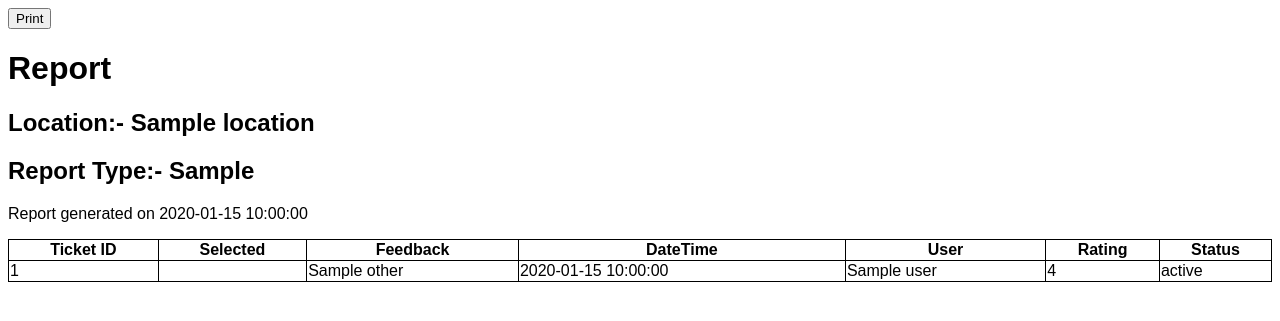
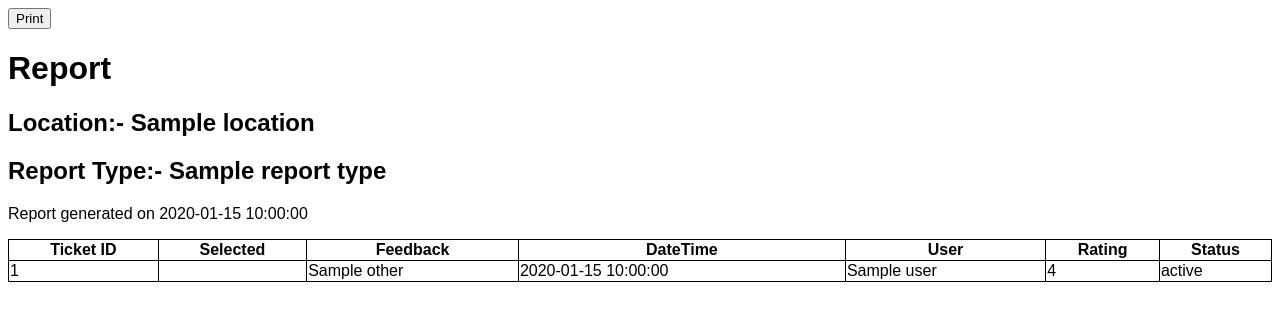
Before and after one commit to chetan0402/TidyTrack, a FastAPI app: template templates/generate_report.html in a window 1280 px wide. Shown: the top 321 px of the page. Run offline with FastAPI, Linux system fonts and the light colour scheme; the template is opened without the code that fills it: most values are stand-ins (such as "Sample title", 1, 10 or a date in 2020); parts of the project's set-up code (start-up, migrations or seed data) failed here and were passed over.

Commit message:
template UI

```diff
--- a/fastapi_app.py
+++ b/fastapi_app.py
@@ -271,7 +271,7 @@ def printReport(request: Request, report_id: str, db: Session = Depends(get_db))
         "time_rn": int(time.time()),
         "request": request,
         "location": all_data[0].location,
-        "report_type": ReportType(all_data[0].type).name,
+        "report_type": ReportType(all_data[0].type),
         "parseTags": parseTags
     })
 
--- a/templates/generate_report.html
+++ b/templates/generate_report.html
@@ -22,7 +22,7 @@
     </div>
     <h1>Report</h1>
     <h2>Location:- {{ location }}</h2>
-    <h2>Report Type:- {{ report_type }}</h2>
+    <h2>Report Type:- {{ report_type.name }}</h2>
     <p>Report generated on {{ convertTime(time_rn) }}</p>
     <table>
         <thead>
```
